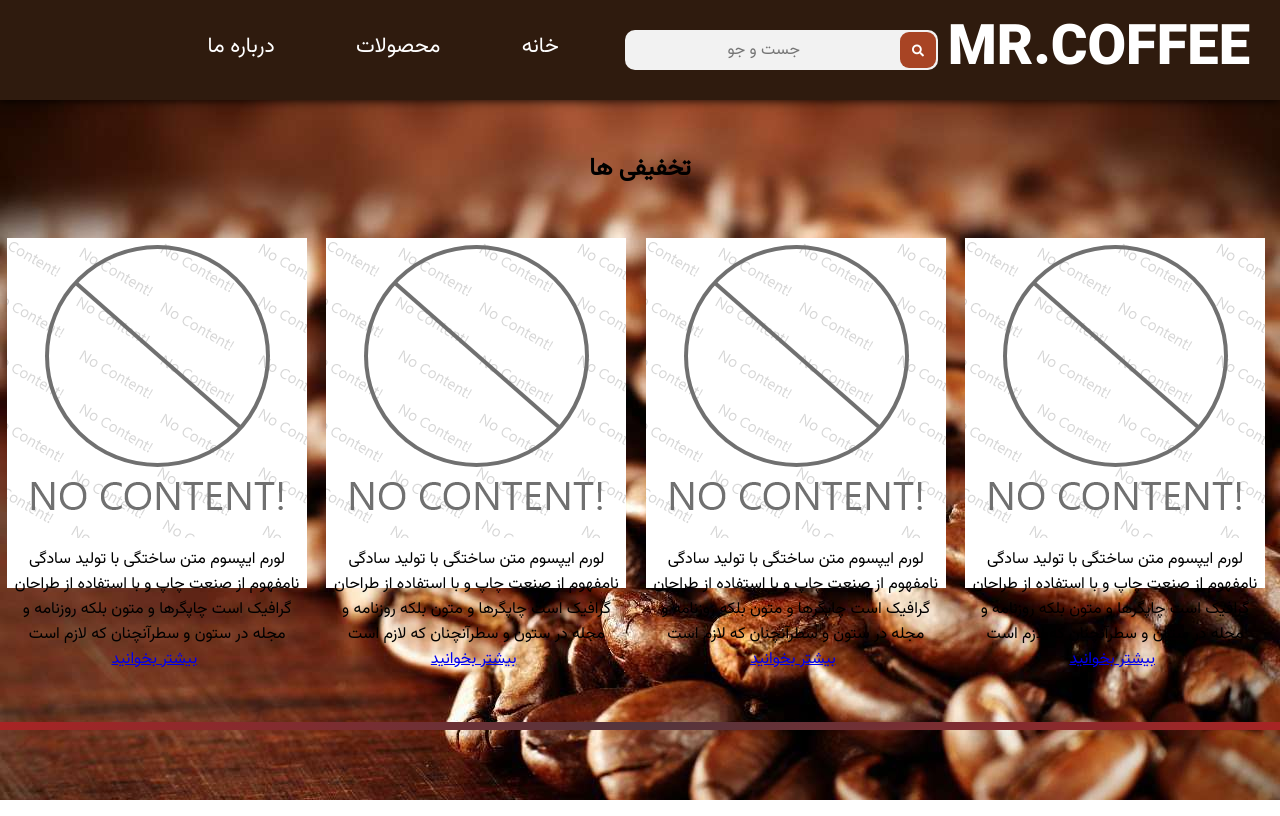
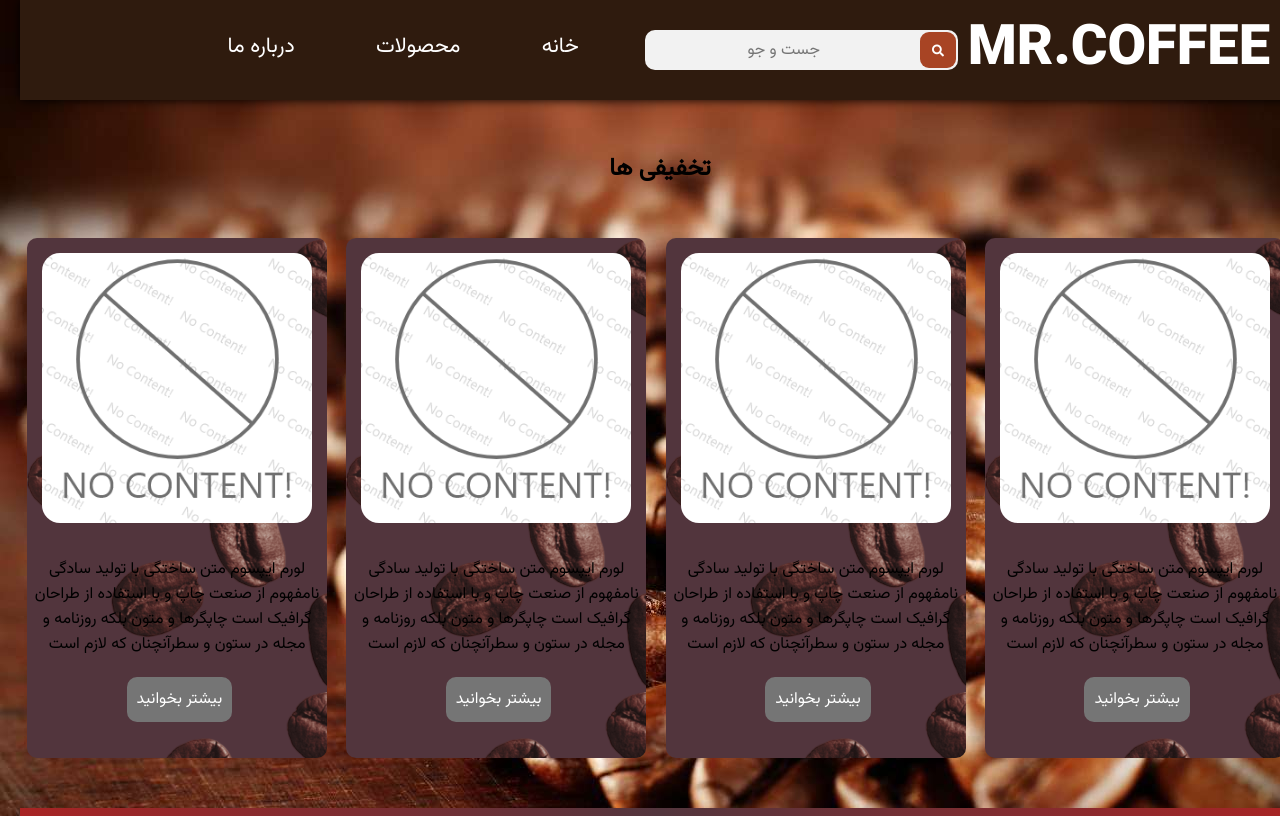
Before and after one commit to yasYZ/mrcoffee_web, a Django app: page /Products/ in a window 1280 px wide. Run offline with Django 4.2, Linux system fonts and the light colour scheme.

Commit message:
BackEnd V1.0.0.10

```diff
--- a/mrcoffee/home/static/css/Products.css
+++ b/mrcoffee/home/static/css/Products.css
@@ -174,22 +174,46 @@
     }
 }
 /* products css */
+a{
+    text-decoration: none;
+    color: white;
+}
 .row .col{
     display: inline-block;
     margin-top: 50px;
     margin-right: 15px;
     width: 300px;
-    height: 350px;
-    background: #ffffff;
+    height: 520px;
+    background: url("../image/compngwingbadil_prev_ui.png") rgb(82, 53, 61);
+    border-radius: 10px;
+}
+.special{
+    width: 100%;
 }
 .row{
-    width: 100%;
+    width: 1300px;
+    margin: 0 auto;
 }
 .row .col figure{
     text-align: center;
 }
 .row .col a{
-    margin-right: 110px;
+    margin-right: 95px;
+    padding: 10px;
+    color: #ffffff;
+    background-color: #757575;
+    border-radius: 10px;
+    transition:all 0.4s;
+}
+.row .col a:hover {
+    color: #4b220a;
+}
+.col img{
+    transform: scale(0.9);
+    border-radius: 20px;
+}
+.col figcaption{
+    margin: 10px 0px 30px 0px;
 }
 .special h2{
     margin-top: 150px;
```
